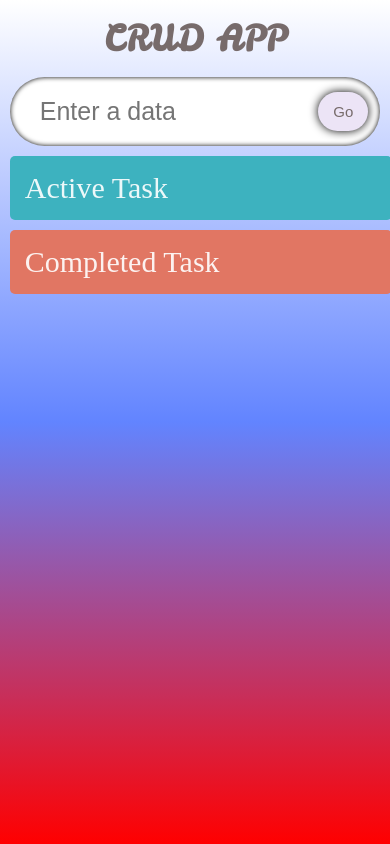
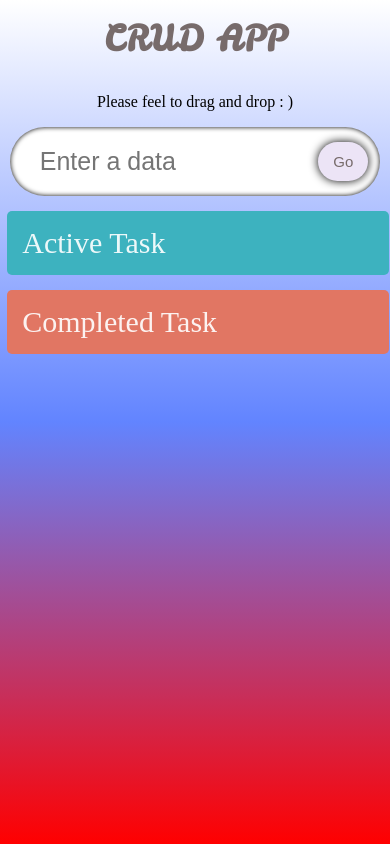
Before and after one commit to Prajeett/typescript-react-CRUD, a React (Create React App) app: page / in a window 390 px wide. Built offline with nearby package versions, Linux system fonts and the light colour scheme; a web font is replaced by a local one.

Commit message:
updated css bud in TodoList container

```diff
--- a/src/App.tsx
+++ b/src/App.tsx
@@ -64,6 +64,7 @@ const App: React.FC = () => {
 
           <div className="App">
       <span className="heading">CRUD APP</span>
+      <p>Please feel to drag and drop : ) </p>
       <InputField todo={todo} setTodo={setTodo} handleAdd={handleAdd} />
       <TodoList
         todos={todos}
@@ -71,7 +72,9 @@ const App: React.FC = () => {
         completedTodos={completedTodos}
         setCompletedTodos={setCompletedTodos}
       />
+
     </div>
+
 
     </DragDropContext>
 
--- a/src/components/TodoList.tsx
+++ b/src/components/TodoList.tsx
@@ -20,9 +20,9 @@ const TodoList = ({
   return (
     <div className="container">
       <Droppable droppableId="TodosList">
-        {(provided) => (
+        {(provided,snapshot) => (
           <div
-            className="todos"
+            className={`todos ${snapshot.isDraggingOver ? "dragActive":""}`}
             ref={provided.innerRef}
             {...provided.droppableProps}
           >
@@ -42,9 +42,9 @@ const TodoList = ({
       </Droppable>
 
       <Droppable droppableId="TodosRemove">
-        {(provided) => (
+        {(provided, snapshot) => (
           <div
-            className="todos remove"
+            className={`todos remove ${snapshot.isDraggingOver ? "dragComplete":""}`}
             ref={provided.innerRef}
             {...provided.droppableProps}
           >
--- a/src/components/styles.css
+++ b/src/components/styles.css
@@ -59,6 +59,7 @@
   flex-direction: column;
   border-radius: 5px;
   background-color: rgb(61, 178, 191);
+  margin: 5px;
 }
 
 
@@ -147,9 +148,19 @@
   .container{
     width: 95%;
     flex-direction: column;
+    margin-right: 15px;
   }
 }
 
 .remove{
     background-color: rgb(225, 118, 99);
 }
+
+
+.dragActive{
+    background-color: rgb(37, 159, 172);
+}
+
+.dragComplete{
+    background-color: rgb(190, 82, 63);
+}
```
